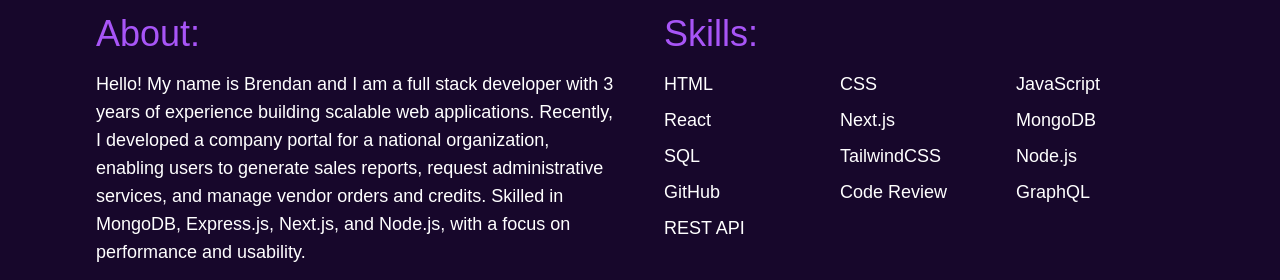
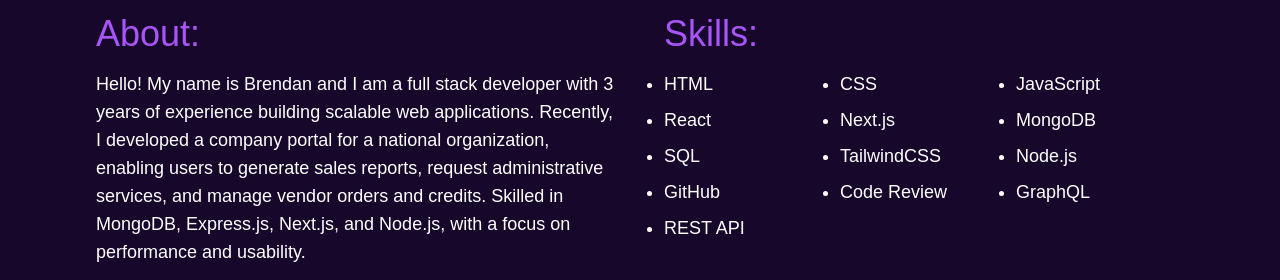
Before and after one commit to bmkersey/portfoliov2, a Next.js app: page /nextjs-github-pages/ in a window 1280 px wide. Shown: the part 446-726 px from the top of the page. Built offline with nearby package versions, Linux system fonts and the light colour scheme.

Commit message:
added bullet points back to skills section

```diff
--- a/src/app/page.js
+++ b/src/app/page.js
@@ -85,7 +85,7 @@ export default function Home() {
         {/* Skills Section */}
         <div className="lg:w-1/2" id="skills">
           <h2 className="text-3xl md:text-4xl text-purple-500">Skills:</h2>
-          <ul className="grid grid-cols-2 md:grid-cols-3 gap-2 mt-4 text-lg">
+          <ul className="grid grid-cols-2 md:grid-cols-3 gap-2 mt-4 text-lg list-disc">
             <li>HTML</li>
             <li>CSS</li>
             <li>JavaScript</li>
```
